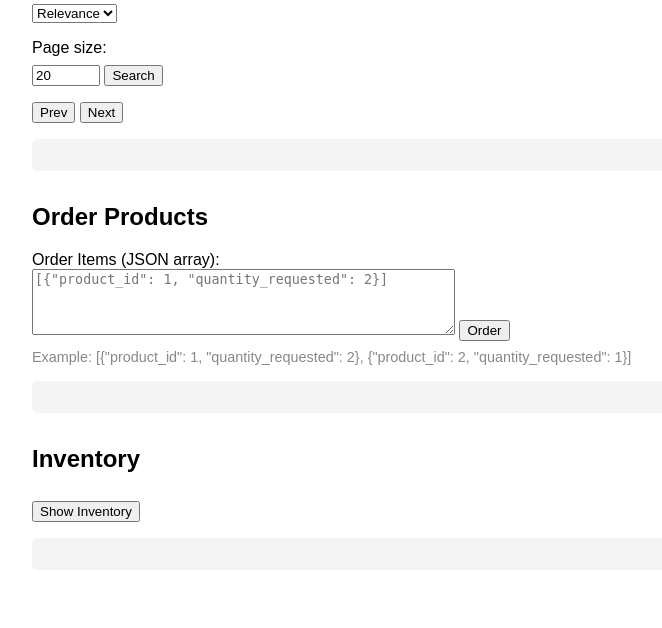
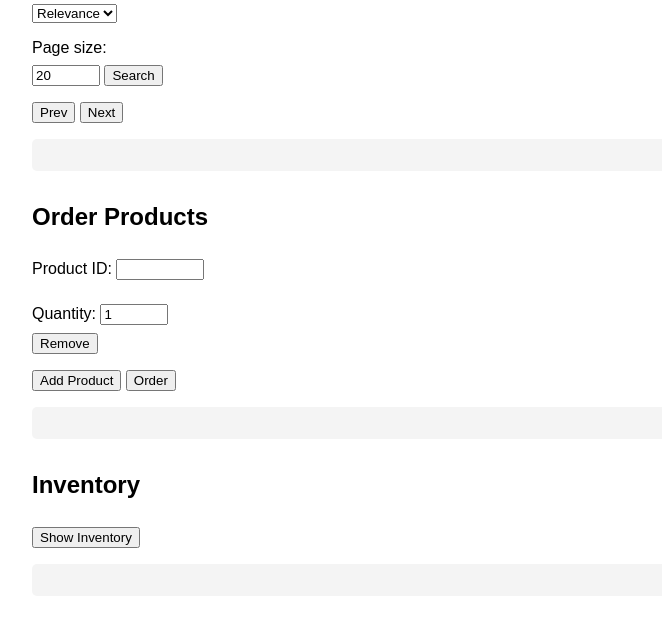
Before and after one commit to Nazeefahmed2023/aforro, a Python web app: template templates/aforro_demo.html in a window 1280 px wide. Shown: the part 555-1183 px from the top of the page, without its empty margins (0-662 px from the left). Before the commit the page ends 1077 px from the top, so only its background shows below. Run offline with Jinja, Linux system fonts and the light colour scheme; the template is opened without the code that fills it, so the values that code supplies are empty.

Commit message:
Frontend: Add dynamic multi-product order form and update order logic

```diff
--- a/templates/aforro_demo.html
+++ b/templates/aforro_demo.html
@@ -49,10 +49,9 @@
     </section>
     <section>
         <h2>Order Products</h2>
-        <label>Order Items (JSON array):</label>
-        <textarea id="orderItems" rows="4" cols="50" placeholder='[{"product_id": 1, "quantity_requested": 2}]'></textarea>
+        <div id="orderItemsContainer"></div>
+        <button onclick="addOrderItem()">Add Product</button>
         <button onclick="orderProduct()">Order</button>
-        <div style="font-size: 0.9em; color: #888; margin-top: 0.5rem;">Example: [{"product_id": 1, "quantity_requested": 2}, {"product_id": 2, "quantity_requested": 1}]</div>
         <div id="orderResult" class="result"></div>
     </section>
     <section>
@@ -61,6 +60,23 @@
         <div id="inventory" class="result"></div>
     </section>
     <script>
+                // --- Multi-product order UI logic ---
+                function addOrderItem(productId = '', quantity = 1) {
+                    const container = document.getElementById('orderItemsContainer');
+                    const idx = container.children.length;
+                    const div = document.createElement('div');
+                    div.style.marginBottom = '0.5rem';
+                    div.innerHTML = `
+                        <label>Product ID: <input type="number" class="orderProductId" value="${productId}" min="1" style="width: 80px;"></label>
+                        <label>Quantity: <input type="number" class="orderQuantity" value="${quantity}" min="1" style="width: 60px;"></label>
+                        <button type="button" onclick="this.parentElement.remove()">Remove</button>
+                    `;
+                    container.appendChild(div);
+                }
+                // Add one item by default
+                window.addEventListener('DOMContentLoaded', () => {
+                    addOrderItem();
+                });
         const apiBase = '/api';
         let currentPage = 1;
         let totalPages = 1;
@@ -122,13 +138,17 @@
             }
         }
         function orderProduct() {
-            let itemsJson = document.getElementById('orderItems').value;
-            let items;
-            try {
-                items = JSON.parse(itemsJson);
-                if (!Array.isArray(items)) throw new Error();
-            } catch (e) {
-                alert('Please enter a valid JSON array of items.');
+            const productInputs = document.querySelectorAll('.orderProductId');
+            const quantityInputs = document.querySelectorAll('.orderQuantity');
+            const items = [];
+            for (let i = 0; i < productInputs.length; i++) {
+                const product_id = parseInt(productInputs[i].value);
+                const quantity_requested = parseInt(quantityInputs[i].value);
+                if (!product_id || !quantity_requested) continue;
+                items.push({ product_id, quantity_requested });
+            }
+            if (items.length === 0) {
+                alert('Please add at least one product and quantity.');
                 return;
             }
             fetch(`${apiBase}/orders/`, {
```
